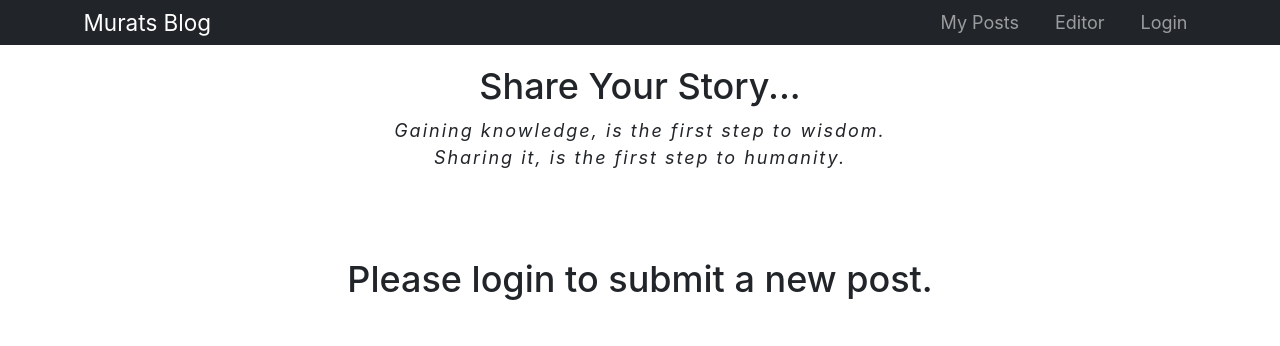
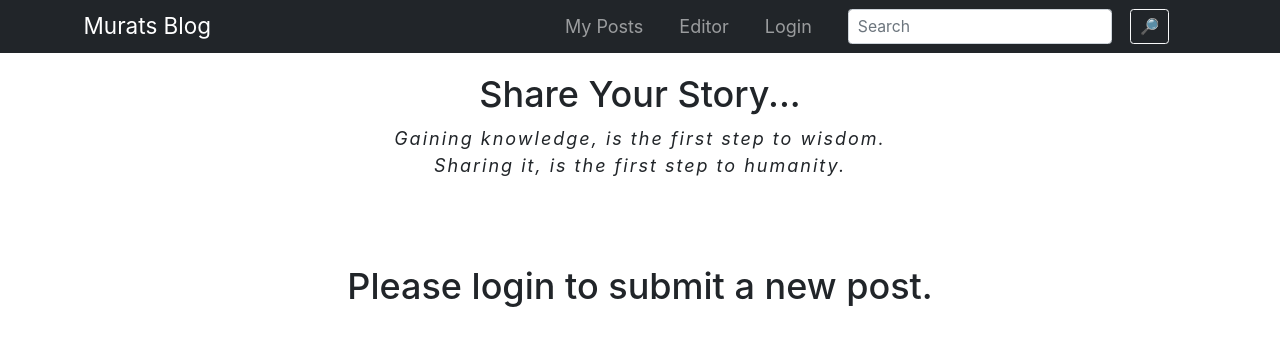
Before and after one commit to muratsgt/murats-blog, a Next.js app: page /editor in a window 1280 px wide. Shown: the top 346 px of the page. Built offline with nearby package versions, Linux system fonts and the light colour scheme; no server answers; a web font is replaced by a local one.

Commit message:
search page added, search function added

```diff
--- a/components/Navigation/index.jsx
+++ b/components/Navigation/index.jsx
@@ -1,12 +1,23 @@
-import { Navbar, Container, Nav } from 'react-bootstrap';
+import { Navbar, Container, Nav, Form, FormControl, Button } from 'react-bootstrap';
 import { useSession, signOut } from "next-auth/react"
+import { useRef } from 'react';
+import { useRouter } from 'next/router';
 
 // top navigation bar
 export default function Navigation() {
     const { data: session, status } = useSession();
+    const searchRef = useRef();
+    const router = useRouter();
 
     const handleSignout = () => {
         signOut();
+    }
+
+    const handleSearch = (e) => {
+        e.preventDefault();
+        if (!searchRef.current.value)
+            return
+        router.push(`/search?text=${encodeURI(searchRef.current.value)}`)
     }
 
     return (
@@ -26,6 +37,17 @@ export default function Navigation() {
                             <Nav.Link onClick={handleSignout}>Sign out</Nav.Link>
                             : <Nav.Link href="/api/auth/signin">Login</Nav.Link>}
                     </Nav>
+                    <Form onSubmit={handleSearch} className="d-flex mx-3">
+                        <FormControl
+                            size='sm'
+                            type="search"
+                            placeholder="Search"
+                            className="m-2"
+                            aria-label="Search"
+                            ref={searchRef}
+                        />
+                        <Button onClick={handleSearch} size='sm' variant="outline-light" className="m-2">🔎︎</Button>
+                    </Form>
                 </Navbar.Collapse>
             </Container>
         </Navbar>
--- a/pages/api/auth/[...nextauth].js
+++ b/pages/api/auth/[...nextauth].js
@@ -4,6 +4,9 @@ import GithubProvider from "next-auth/providers/github"
 import GoogleProvider from "next-auth/providers/google";
 import { PrismaAdapter } from "@next-auth/prisma-adapter"
 
+/**
+ * Next Auth, auth for google and github
+ */
 export default NextAuth({
   adapter: PrismaAdapter(prisma),
   providers: [
--- a/pages/api/post/index.js
+++ b/pages/api/post/index.js
@@ -25,14 +25,26 @@ export default function handler(req, res) {
 // returns all the posts
 export async function getPost(req, res) {
   try {
-    const data = await prisma.post.findMany({
+    let options = {
       where: { published: true },
       include: {
         author: {
           select: { name: true },
         },
       },
-    });
+    }
+    if (req.query.text) {
+      let searchText = decodeURI(req.query.text);
+      options.where = {
+        published: true,
+        title: {
+          contains: searchText,
+          mode: 'insensitive',
+        }
+      }
+    }
+
+    const data = await prisma.post.findMany(options);
     return res.status(200).json(data);
   } catch (error) {
     res.status(500).json({ message: error })
--- /dev/null
+++ b/pages/api/search.js
@@ -0,0 +1,5 @@
+import { getPost } from "./post"
+
+export default function getSearch (req,res) {
+    return getPost(req,res);
+}
--- a/pages/editor.jsx
+++ b/pages/editor.jsx
@@ -5,7 +5,7 @@ import InfoModal from "../components/InfoModal"
 import Layout from "../components/Layout"
 import { useSession } from 'next-auth/react';
 
-// article page
+// editor page
 export default function MyEditor({ post }) {
     const [isModal, setModal] = useState(false);
     const { data: session } = useSession()
--- a/pages/myarticles.jsx
+++ b/pages/myarticles.jsx
@@ -5,6 +5,7 @@ import Layout from '../components/Layout';
 import styles from '../styles/myarticles.module.scss';
 import { CardFlat } from '../components/PostCard';
 
+// page for drafts and published articles from user
 const MyArticles = (props) => {
     const { data: session } = useSession()
 
```
Also changed, not shown: pages/search.jsx (added, +34 -0 lines), components/Loading/Loading.jsx (renamed from components/Loading.jsx), 1 other file (tests, documents, lock files or other folders).
